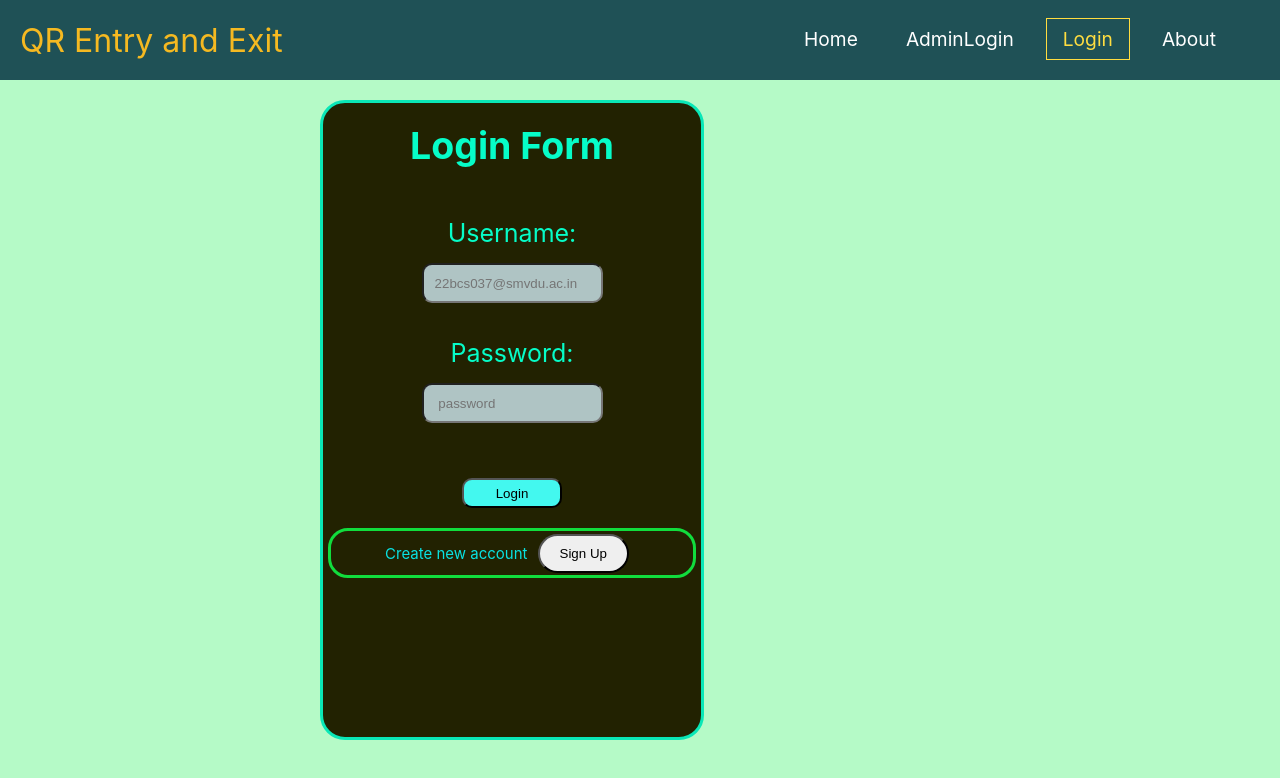
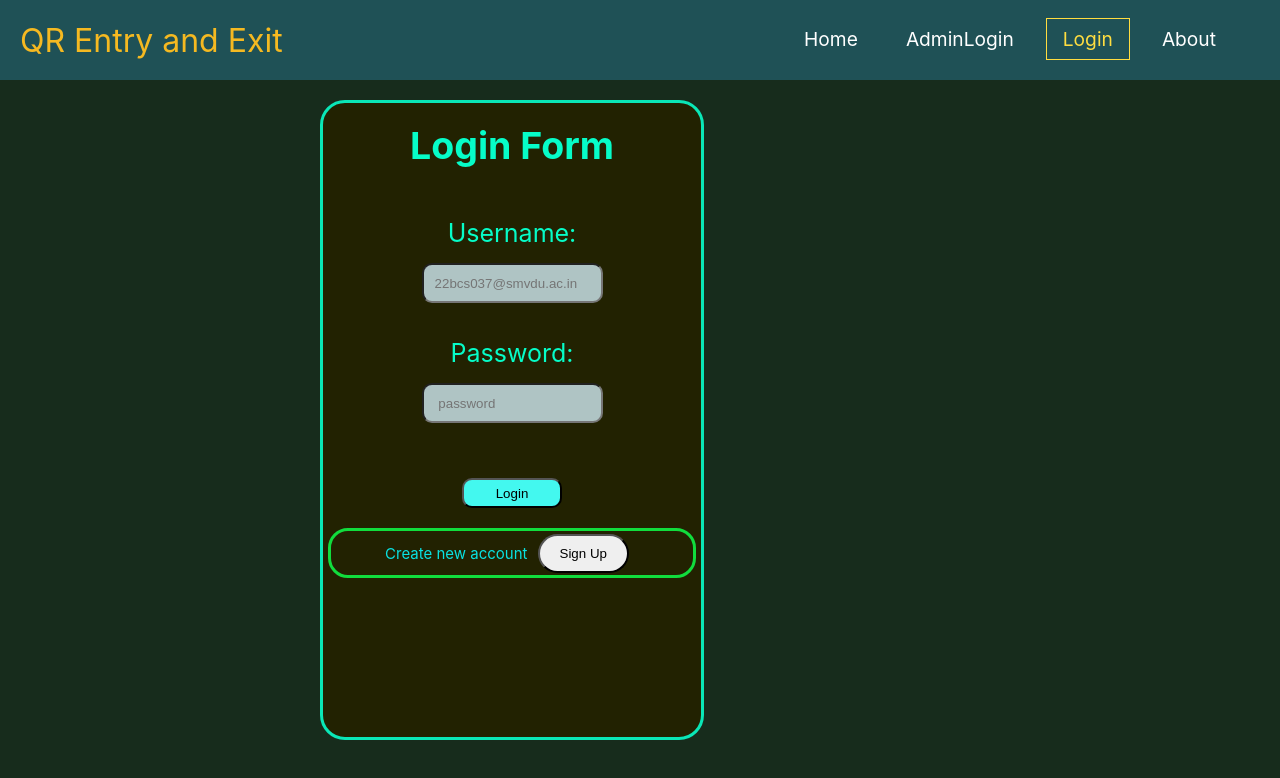
Before and after one commit to gk022135/my-app, a React (Create React App) app: page /login in a window 1280 px wide. Shown: the top 778 px of the page. Built offline with nearby package versions, Linux system fonts and the light colour scheme.

Commit message:
toaster correction Almost done

```diff
--- a/src/App.css
+++ b/src/App.css
@@ -13,7 +13,7 @@ html, body {
 }
 
 body {
-  background-color: #b5fac7;
+  background-color: #172c1c;
 }
 
 .pages {
--- a/src/App.js
+++ b/src/App.js
@@ -14,7 +14,8 @@ import { AdminDashBoard } from "./components/Pages/AdminDashBoard";
 import AdminSign  from "./components/Pages/AdminSign";
 import StudentDetails from "./components/Pages/StudentDetails";
 import MainPg from "./components/Pages/mainpage";
-
+import { ToastContainer } from 'react-toastify';
+import 'react-toastify/dist/ReactToastify.css';
 
 
 function App() {
@@ -47,6 +48,7 @@ function App() {
             <Route path="/mainpage" element={<MainPg />} />
 
           </Routes>
+          <ToastContainer />
 
         </div>
       </Router>
--- a/src/components/Pages/AdminLogin.js
+++ b/src/components/Pages/AdminLogin.js
@@ -2,8 +2,7 @@ import React, { useState } from 'react';
 import './Login.css';
 import SignUpButton from './SignUpButton';
 import { Link,useNavigate } from 'react-router-dom';
-import { handleError, handleSuccess } from '../../utils';
-import { ToastContainer } from 'react-toastify';
+import { handleSuccess, handleError } from '../../utils';import { ToastContainer } from 'react-toastify';
 
 export function AdminLogin() {
 
--- a/src/components/Pages/SignUp.css
+++ b/src/components/Pages/SignUp.css
@@ -7,7 +7,7 @@
     color: rgb(1, 10, 10);
     font-size: 25px;
     height: 600px;
-    width: 400px;
+    width: 300px;
     border: 5px solid rgb(6, 119, 95);
     border-radius: 10px;
     margin: 15px;
--- a/src/utils.js
+++ b/src/utils.js
@@ -1,12 +1,17 @@
-import { toast, ToastContainer } from 'react-toastify';
+import { toast } from 'react-toastify';
+
+// Show success toast message
 export const handleSuccess = (msg) => {
     toast.success(msg, {
-        position: 'top-right'
-    })
+        position: 'top-right',
+        autoClose: 5000, // Time in ms to automatically close
+    });
 }
 
+// Show error toast message
 export const handleError = (msg) => {
     toast.error(msg, {
-        position: 'top-right'
-    })
+        position: 'top-right',
+        autoClose: 5000, // Time in ms to automatically close
+    });
 }
```
